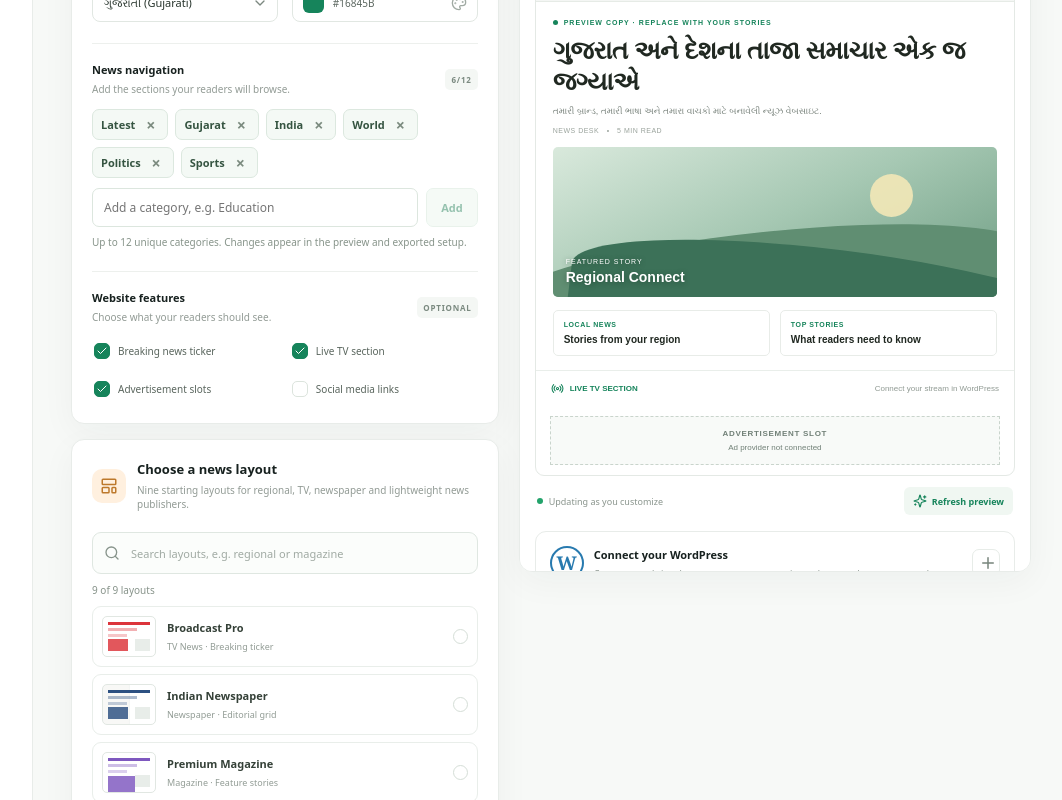
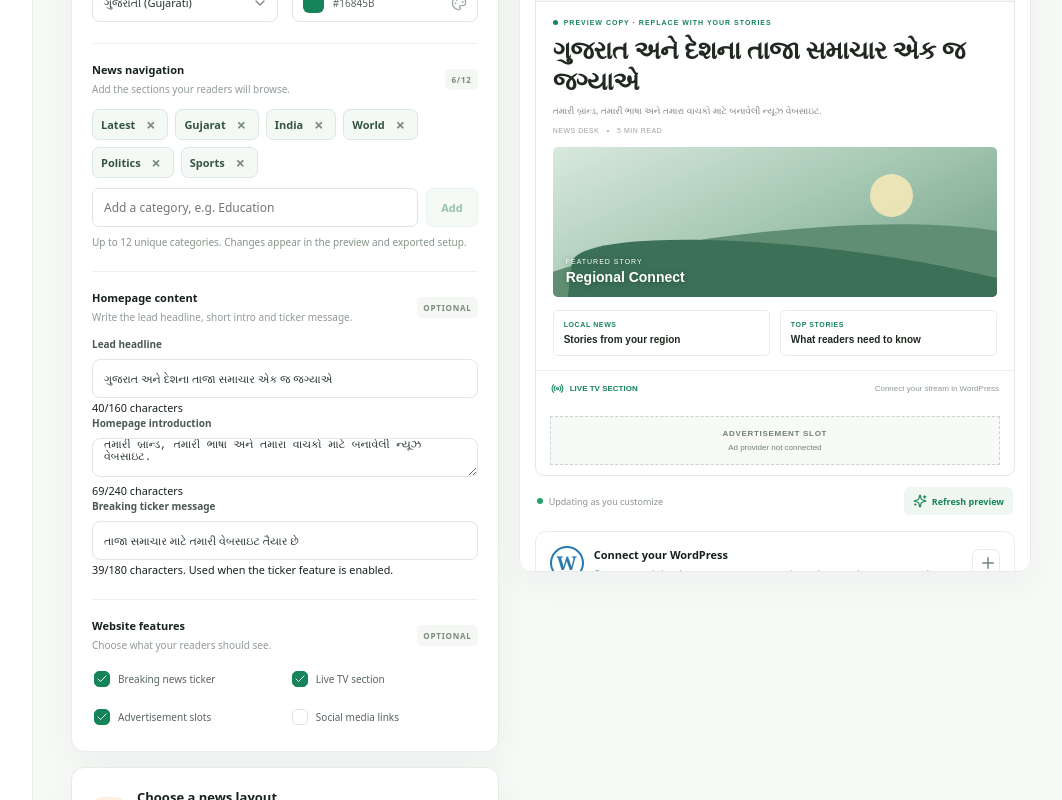
Before and after one commit to ShauryaJoshi1122/newsforge-ai, a Next.js app: page /studio in a window 1280 px wide. Shown: the part 484-1284 px from the top of the page, without its empty margins (211-1273 px from the left). Built offline with nearby package versions, Linux system fonts and the light colour scheme.

Commit message:
Add editable homepage copy controls to studio

```diff
--- a/app/studio/page.tsx
+++ b/app/studio/page.tsx
@@ -3,7 +3,7 @@ import { useMemo, useState } from "react";
 import { ArrowDownToLine, ArrowRight, Check, ChevronDown, CircleHelp, ExternalLink, Globe2, Layers3, LayoutTemplate, LoaderCircle, MonitorSmartphone, Palette, Plus, Radio, Search, ShieldCheck, Sparkles, WandSparkles, Zap } from "lucide-react";
 import { templates } from "@/lib/templates";
 
-type Config = { siteName: string; language: string; templateId: string; templateName: string; branding: { primaryColor: string }; features: string[]; pages: string[]; categories: string[]; generatedAt: string };
+type Config = { siteName: string; language: string; templateId: string; templateName: string; branding: { primaryColor: string }; features: string[]; pages: string[]; categories: string[]; homepage: { headline: string; description: string; tickerText: string }; generatedAt: string };
 const languageNames: Record<string,string> = { en: "English", gu: "ગુજરાતી", hi: "हिन्दी" };
 const features = [{id:"breaking-ticker",label:"Breaking news ticker"},{id:"live-tv",label:"Live TV section"},{id:"ad-slots",label:"Advertisement slots"},{id:"social-links",label:"Social media links"}];
 
@@ -16,6 +16,9 @@ export default function Home() {
   const [enabled,setEnabled] = useState<string[]>(["breaking-ticker","live-tv","ad-slots"]);
   const [categories,setCategories] = useState<string[]>(["Latest","Gujarat","India","World","Politics","Sports"]);
   const [categoryDraft,setCategoryDraft] = useState("");
+  const [heroHeadline,setHeroHeadline] = useState("ગુજરાત અને દેશના તાજા સમાચાર એક જ જગ્યાએ");
+  const [heroDescription,setHeroDescription] = useState("તમારી બ્રાન્ડ, તમારી ભાષા અને તમારા વાચકો માટે બનાવેલી ન્યૂઝ વેબસાઇટ.");
+  const [tickerText,setTickerText] = useState("તાજા સમાચાર માટે તમારી વેબસાઇટ તૈયાર છે");
   const [config,setConfig] = useState<Config|null>(null);
   const [generating,setGenerating] = useState(false);
   const [notice,setNotice] = useState("");
@@ -38,7 +41,7 @@ export default function Home() {
   async function generate() {
     setGenerating(true); setError(""); setNotice("");
     try {
-      const response = await fetch("/api/generate",{method:"POST",headers:{"Content-Type":"application/json"},body:JSON.stringify({siteName,language,templateId,primaryColor,features:enabled,categories})});
+      const response = await fetch("/api/generate",{method:"POST",headers:{"Content-Type":"application/json"},body:JSON.stringify({siteName,language,templateId,primaryColor,features:enabled,categories,homepage:{headline:heroHeadline,description:heroDescription,tickerText}})});
       const data = await response.json().catch(() => ({}));
       if (!response.ok) throw new Error(data.error || "Could not generate configuration.");
       setConfig(data.config); setNotice("Your website configuration is ready. Preview it, then export the setup file.");
@@ -115,6 +118,13 @@ export default function Home() {
               <div className="subheading"><div><h3>News navigation</h3><p>Add the sections your readers will browse.</p></div><span className="optional">{categories.length}/12</span></div>
               <div className="category-editor"><div className="category-chips">{categories.map(category=><span className="category-chip" key={category}>{category}<button type="button" aria-label={"Remove "+category} onClick={()=>setCategories(old=>old.filter(item=>item!==category))}>×</button></span>)}</div><div className="category-add"><input aria-label="New news category" value={categoryDraft} maxLength={24} onChange={e=>setCategoryDraft(e.target.value)} onKeyDown={e=>{if(e.key==="Enter"){e.preventDefault();addCategory();}}} placeholder="Add a category, e.g. Education"/><button type="button" onClick={addCategory} disabled={!categoryDraft.trim()||categories.length>=12||categories.some(item=>item.toLowerCase()===categoryDraft.trim().toLowerCase())}>Add</button></div><small>Up to 12 unique categories. Changes appear in the preview and exported setup.</small></div>
               <div className="divider"/>
+              <div className="subheading"><div><h3>Homepage content</h3><p>Write the lead headline, short intro and ticker message.</p></div><span className="optional">OPTIONAL</span></div>
+              <div className="content-editor">
+                <label className="field-label" htmlFor="heroHeadline">Lead headline</label><input id="heroHeadline" className="text-input" maxLength={160} value={heroHeadline} onChange={e=>setHeroHeadline(e.target.value)} placeholder="Your main homepage headline"/><small>{heroHeadline.length}/160 characters</small>
+                <label className="field-label" htmlFor="heroDescription">Homepage introduction</label><textarea id="heroDescription" className="text-input content-textarea" maxLength={240} value={heroDescription} onChange={e=>setHeroDescription(e.target.value)} placeholder="A short introduction to your newsroom"/><small>{heroDescription.length}/240 characters</small>
+                <label className="field-label" htmlFor="tickerText">Breaking ticker message</label><input id="tickerText" className="text-input" maxLength={180} value={tickerText} onChange={e=>setTickerText(e.target.value)} placeholder="Enter a ticker message"/><small>{tickerText.length}/180 characters. Used when the ticker feature is enabled.</small>
+              </div>
+              <div className="divider"/>
               <div className="subheading"><div><h3>Website features</h3><p>Choose what your readers should see.</p></div><span className="optional">OPTIONAL</span></div>
               <div className="feature-list">{features.map(f=><label key={f.id} className="feature-option"><input type="checkbox" checked={enabled.includes(f.id)} onChange={e=>setEnabled(old=>e.target.checked?[...old,f.id]:old.filter(x=>x!==f.id))}/><span className="custom-check"><Check size={12}/></span><span>{f.label}</span></label>)}</div>
             </section>
@@ -132,8 +142,8 @@ export default function Home() {
               <div className={"site-preview template-"+selected.style} style={{"--accent":primaryColor} as React.CSSProperties}>
                 <div className="preview-masthead"><div className="preview-logo"><span className="preview-logo-mark"><Radio size={17}/></span><span>{siteName||"Your News Brand"}<small>{language==="gu"?"તમારા સમાચાર, તમારી ભાષામાં":language==="hi"?"आपकी खबर, आपकी आवाज़":"YOUR NEWS. YOUR VOICE."}</small></span></div><div className="preview-date">LIVE UPDATES <span>●</span></div></div>
                 <nav className="preview-nav">{categories.slice(0, 6).map((x,i)=><span key={x} className={i===0?"nav-active":""}>{x}</span>)}</nav>
-                {enabled.includes("breaking-ticker")&&<div className="ticker"><b>BREAKING</b><span>{language==="gu"?"તાજા સમાચાર માટે તમારી વેબસાઇટ તૈયાર છે":language==="hi"?"ताज़ा खबरों के लिए आपकी वेबसाइट तैयार है":"Your breaking news ticker will appear here"}</span></div>}
-                <div className="preview-body"><div className="preview-kicker"><span/> PREVIEW COPY · REPLACE WITH YOUR STORIES</div><div className="preview-headline">{language==="gu"?"ગુજરાત અને દેશના તાજા સમાચાર એક જ જગ્યાએ":language==="hi"?"देश और दुनिया की ताज़ा खबरें, एक ही जगह":"The latest stories that matter to your community"}</div><p className="preview-description">{language==="gu"?"તમારી બ્રાન્ડ, તમારી ભાષા અને તમારા વાચકો માટે બનાવેલી ન્યૂઝ વેબસાઇટ.":language==="hi"?"आपके ब्रांड और पाठकों के लिए बनाई गई आधुनिक न्यूज़ वेबसाइट।":"A modern news experience designed around your brand and your readers."}</p><div className="preview-meta">NEWS DESK <span>•</span> 5 MIN READ</div><div className="preview-image"><div className="image-sun"/><div className="image-hill hill-one"/><div className="image-hill hill-two"/><div className="image-caption"><span>FEATURED STORY</span><b>{selected.name}</b></div></div><div className="preview-cards"><div><span>LOCAL NEWS</span><b>Stories from your region</b></div><div><span>TOP STORIES</span><b>What readers need to know</b></div></div></div>
+                {enabled.includes("breaking-ticker")&&<div className="ticker"><b>BREAKING</b><span>{tickerText || "Add your breaking news message in Homepage content"}</span></div>}
+                <div className="preview-body"><div className="preview-kicker"><span/> PREVIEW COPY · REPLACE WITH YOUR STORIES</div><div className="preview-headline">{heroHeadline || "Add your main headline in Homepage content"}</div><p className="preview-description">{heroDescription || "Add a short introduction in Homepage content."}</p><div className="preview-meta">NEWS DESK <span>•</span> 5 MIN READ</div><div className="preview-image"><div className="image-sun"/><div className="image-hill hill-one"/><div className="image-hill hill-two"/><div className="image-caption"><span>FEATURED STORY</span><b>{selected.name}</b></div></div><div className="preview-cards"><div><span>LOCAL NEWS</span><b>Stories from your region</b></div><div><span>TOP STORIES</span><b>What readers need to know</b></div></div></div>
                 {enabled.includes("live-tv")&&<div className="live-strip"><Radio size={13}/> LIVE TV SECTION <span>Connect your stream in WordPress</span></div>}{enabled.includes("ad-slots")&&<div className="ad-slot-preview">ADVERTISEMENT SLOT <span>Ad provider not connected</span></div>}{enabled.includes("social-links")&&<div className="social-preview"><b>FOLLOW OUR NEWSROOM</b><span>Facebook</span><span>YouTube</span><span>Instagram</span><small>Add your real profile URLs in WordPress</small></div>}
               </div>
             </div>
```
